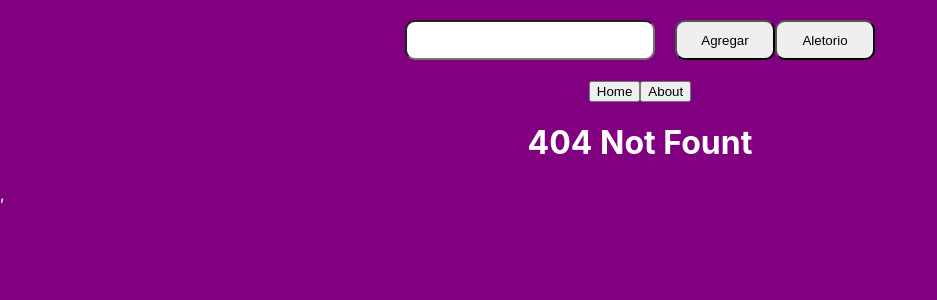
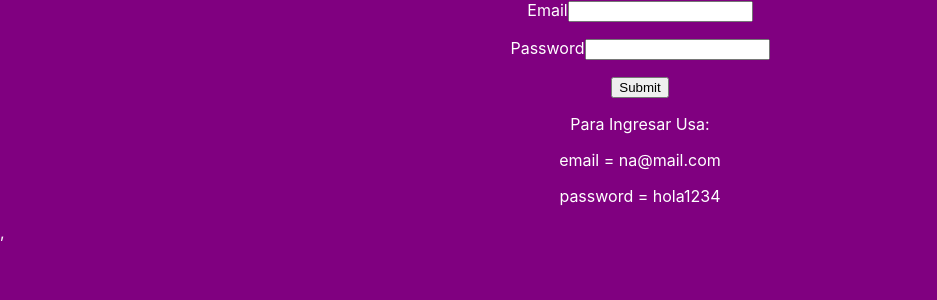
Before and after one commit to riascosjohan333/proyecto-integrador-m2, a React (Create React App) app: page / in a window 1280 px wide. Before the commit this address had no page. Shown: the top 300 px of the page, without its empty margins (0-937 px from the left). Built offline with nearby package versions, Linux system fonts and the light colour scheme.

Commit message:
Upload 7777

```diff
--- a/src/App.js
+++ b/src/App.js
@@ -3,15 +3,33 @@ import Cards from './components/Cards';
 import SearchBar from './components/SearchBar';
 //import characters from './data.js';
 import Nav from './components/Nav';
-import { useState } from 'react';
+import { useState, useEffect } from 'react';
 import axios from 'axios';
-import { Routes, Route } from 'react-router-dom';
+import { Routes, Route, useLocation, useNavigate } from 'react-router-dom';
 import About from './components/About';
 import Detail from './components/Details';
+import Form from './components/Form';
 
 function App() {
 
    const [characters, setCharacters] = useState([]);
+   const { pathname } = useLocation();
+   console.log("path", pathname);
+   const navigate = useNavigate();
+
+   const [access, setAccess] = useState(false)
+   //FAKE DB
+   const email = 'na@mail.com'
+   const password = 'hola1234'
+
+   const login = (userData)=>{
+      if (userData.email === email && userData.password === password){
+         setAccess(true)
+         navigate('/home')
+      }else{
+         alert("Usuario o contraseña incorrectos")
+      }
+   }
 
    const onSearch = async (id) => {
 
@@ -43,6 +61,11 @@ function App() {
    setCharacters(response);
    }
 
+   //no permite que el usuario vea nada sin haberse logueado primero
+   useEffect(()=>{
+      !access && navigate ("/");
+   }, [access]);
+
    const random = (id) => {
       const randomId = Math.floor(Math.random() * 825) + 1;
       onSearch(randomId);
@@ -50,12 +73,13 @@ function App() {
 
    return (
       <div className='App'>
-        <Nav onSearch={onSearch} />
+       {pathname !== '/' && <Nav onSearch={onSearch} />}
         {/*<Cards
          characters={characters}
          onClose={onClose}
          />*/}
          <Routes>
+         <Route path='/' element={ <Form login={login} /> } />
             <Route path='/home'
                element={
                   <Cards characters={characters} onClose={onClose}/>
--- /dev/null
+++ b/src/components/Form/index.jsx
@@ -0,0 +1,52 @@
+import { useState } from "react";
+import validation from "./validation";
+
+const  Form = ({login}) => {
+
+    const [userData, setUserData] = useState ({
+        email: '',
+        password: '',
+    })
+
+
+    const [errors, setErrors] = useState({});
+
+
+    const handleChange = (event) =>{
+        let property = event.target.name
+        let value = event.target.value
+        console.log('property', property)
+        console.log('value', value)
+
+        setUserData({...userData, [property]: value })
+        validation({...userData, [property]: value }, errors, setErrors)
+    }
+
+    const handleSubmit = (event)=> {
+        event.preventDefault()
+        login(userData)
+    }
+
+    return (
+        <div>
+
+        <form onSubmit={handleSubmit}>
+            <label htmlFor="">Email</label>
+            <input type="text" name="email" value={userData.email} onChange={handleChange}/>
+            <p>{errors.email} </p>
+            <label htmlFor="">Password</label>
+            <input type="password" name="password" value={userData.password} onChange={handleChange} />
+            <p>{errors.password} </p>
+            <button>Submit</button>
+
+        </form>
+        <p>Para Ingresar Usa:</p>
+        <p>email = na@mail.com</p>
+        <p>password = hola1234</p>
+
+        </div>
+    )
+
+}
+
+export default Form;
--- /dev/null
+++ b/src/components/Form/validation.js
@@ -0,0 +1,19 @@
+const regexMail = /^[\w-\.]+@([\w-]+\.)+[\w-]{2,4}$/;
+const regexNumber = /\d/;
+
+const validation = (userData, errors, setErrors) =>{
+    let newErrors = errors // {}
+
+    //validaciones
+
+if(!userData.email) newErrors.email = "El email es requerido"
+else if(!regexMail.test(userData.email)) newErrors.email = "El email es invalido"
+else newErrors.email = ""
+
+if(!userData.password) newErrors.password = "El password es requerido"
+else if(!regexNumber.test(userData.password)) newErrors.password = "Debe ingresar un numero"
+else newErrors.password = ""
+setErrors(newErrors)
+}
+
+export default validation;
```
